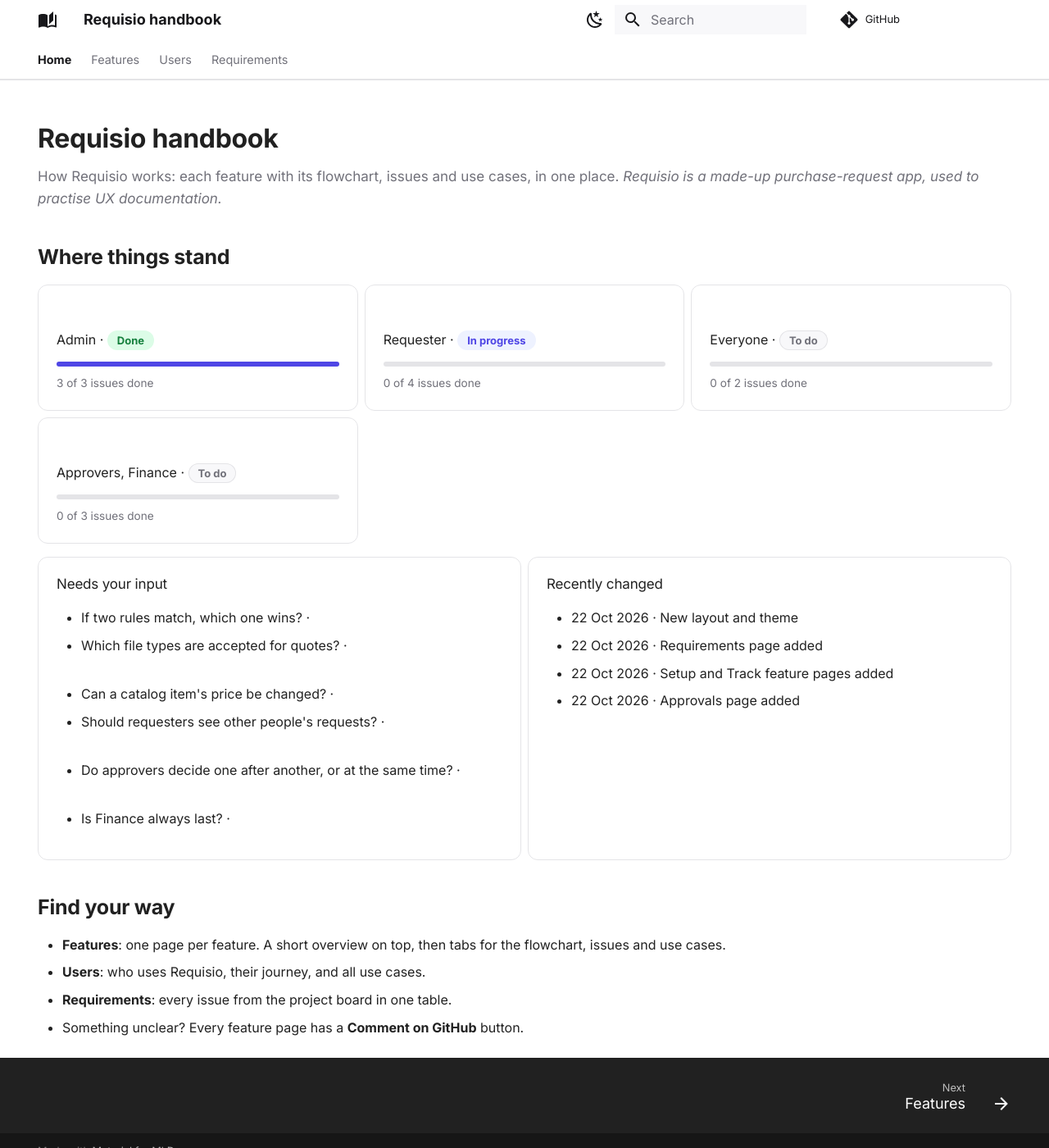
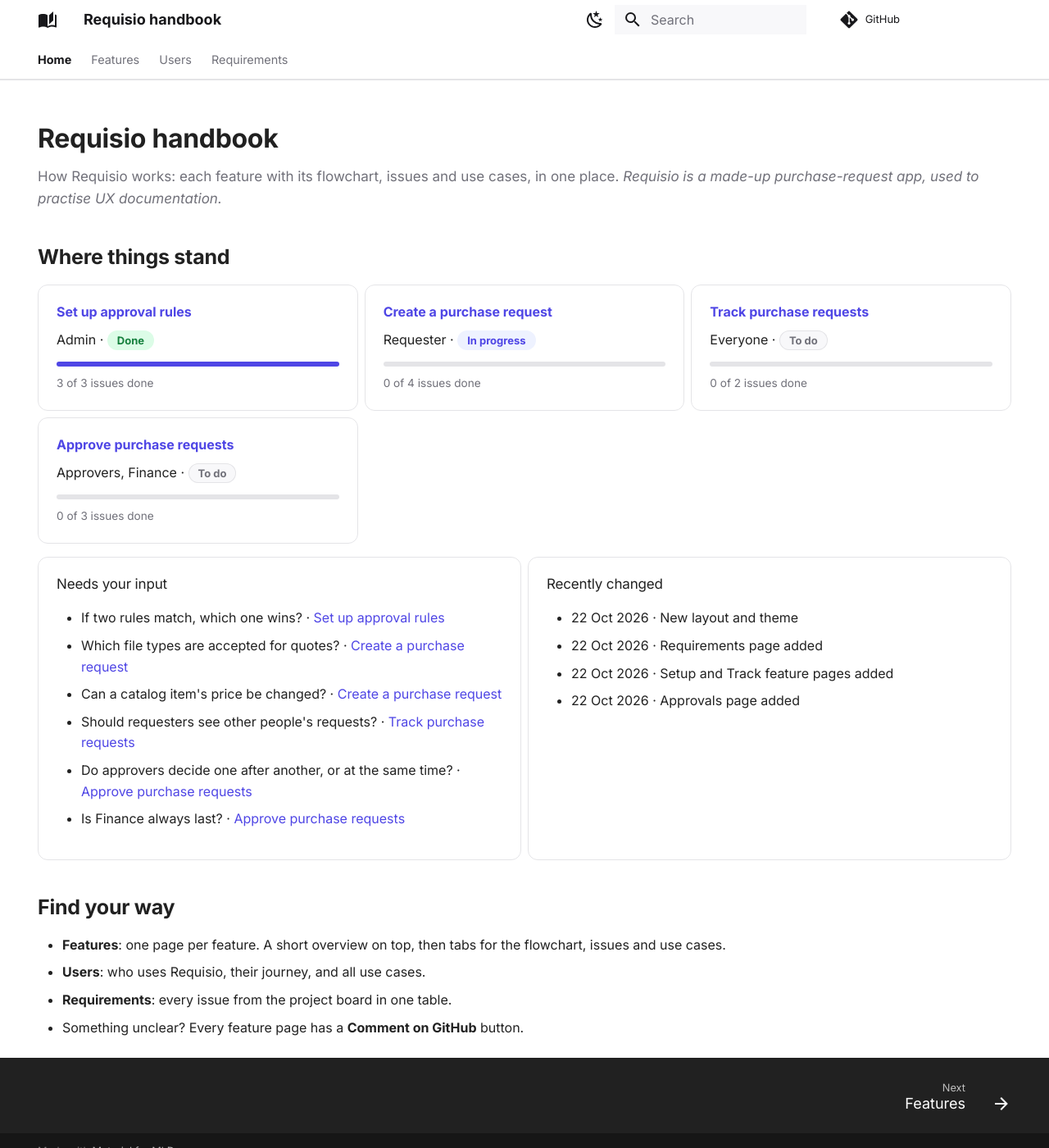
Before and after one commit to saanchi365/requisio-ux-demo, an MkDocs documentation site: the page built from docs/index.md, in a window 1280 px wide and 1400 px high. Shown: the whole window at 82% size. Built offline with MkDocs 1.6.1 and Material for MkDocs 9.7.7, drawn with Linux system fonts in a browser that asks for light colours; comment, search, counter and statistics services are not loaded.

Commit message:
Fix link colour in light mode
Co-Authored-By: Claude Opus 5.5 <noreply@anthropic.com>

```diff
--- a/docs/stylesheets/extra.css
+++ b/docs/stylesheets/extra.css
@@ -1,5 +1,6 @@
 /* ---------- Colours (light) ---------- */
-:root {
+:root,
+[data-md-color-scheme="default"] {
   --md-primary-fg-color: #ffffff;
   --md-primary-fg-color--light: #ffffff;
   --md-primary-fg-color--dark: #f4f4f5;
```
